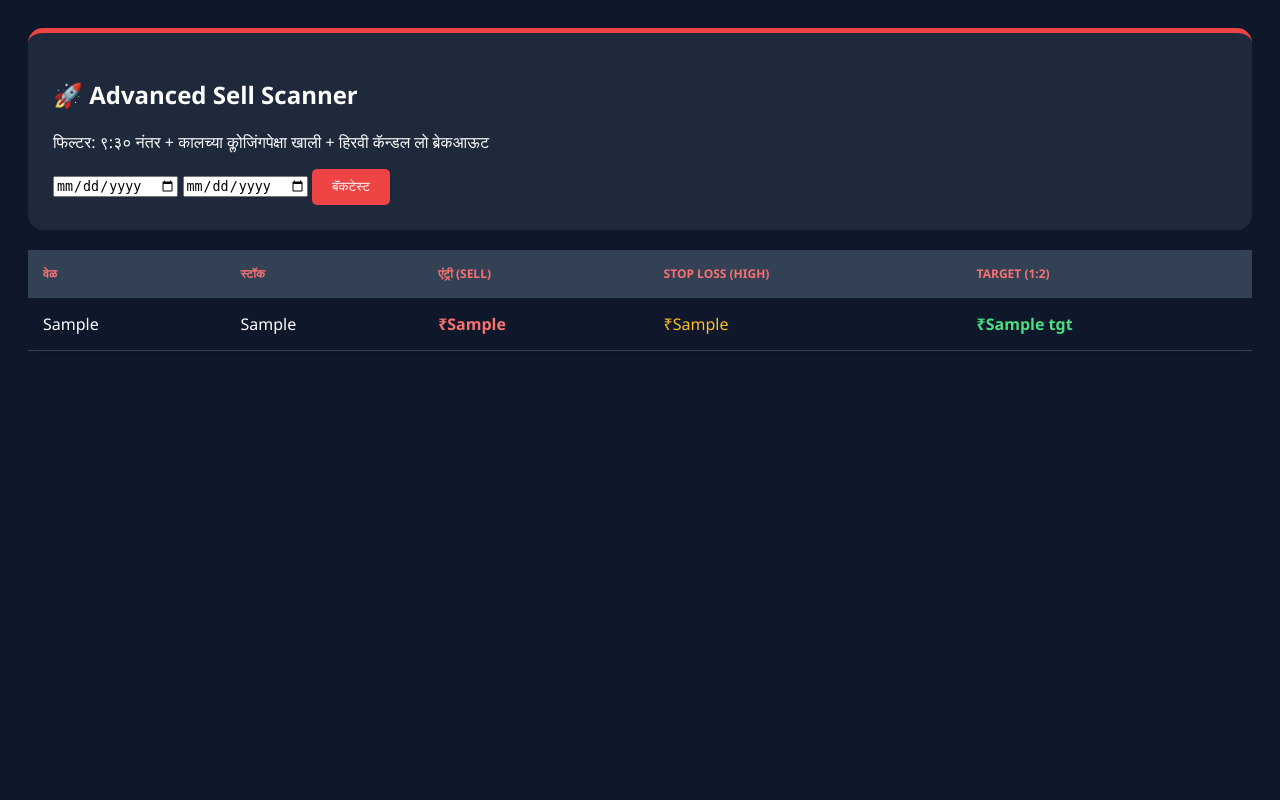
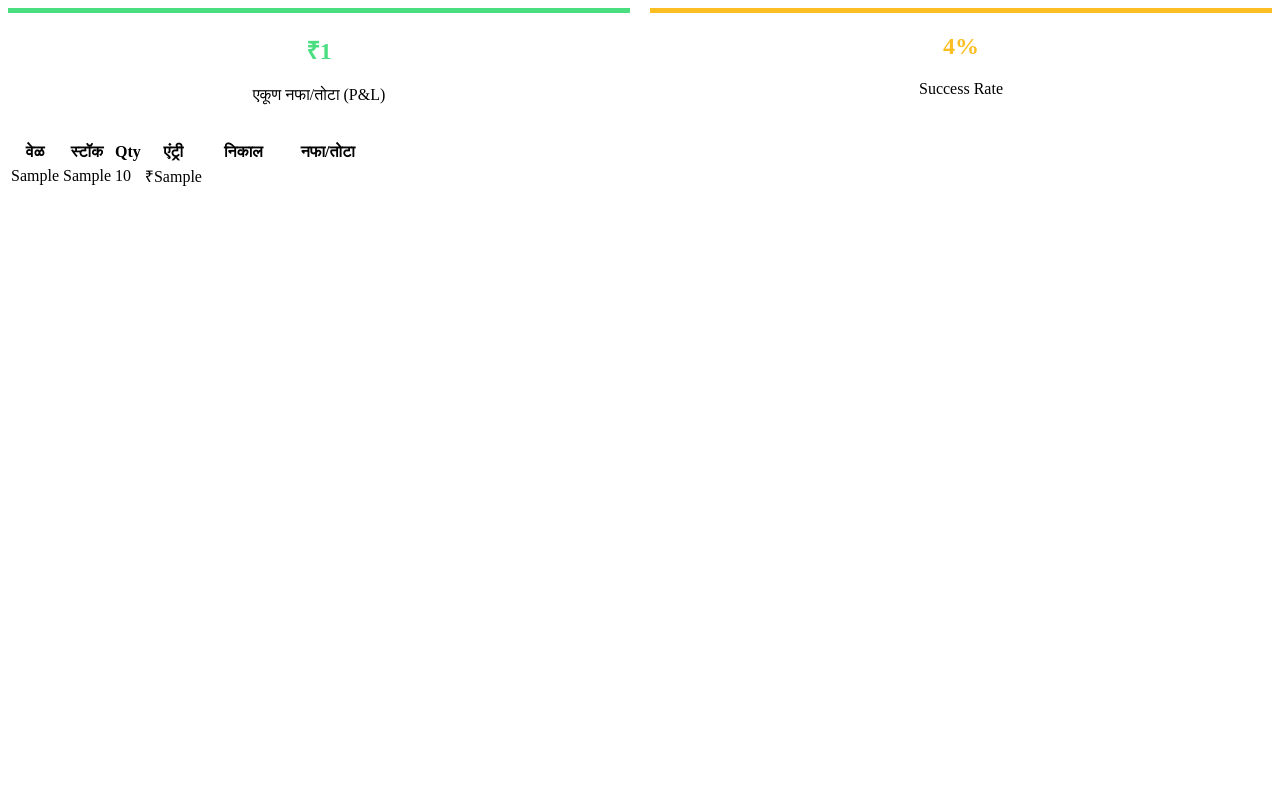
Before and after one commit to dattapwr/nifty-trading-bot, a Flask app: template templates/index.html in a window 1280 px wide. Run offline with Flask 3, Linux system fonts and the light colour scheme; the template is opened without the code that fills it: most values are stand-ins (such as "Sample title", 1, 10 or a date in 2020).

Commit message:
Update index.html

```diff
--- a/templates/index.html
+++ b/templates/index.html
@@ -1,39 +1,23 @@
-<!DOCTYPE html>
-<html lang="mr">
-<head>
-    <meta charset="UTF-8">
-    <title>Advanced Scanner</title>
-    <style>
-        body { font-family: 'Segoe UI', sans-serif; background: #0f172a; color: white; padding: 20px; }
-        .card { background: #1e293b; padding: 25px; border-radius: 15px; border-top: 5px solid #ef4444; margin-bottom: 20px; }
-        table { width: 100%; border-collapse: collapse; margin-top: 20px; box-shadow: 0 4px 6px -1px rgba(0,0,0,0.1); }
-        th, td { padding: 15px; text-align: left; border-bottom: 1px solid #334155; }
-        th { background: #334155; color: #f87171; text-transform: uppercase; font-size: 12px; }
-        .buy-zone { color: #4ade80; font-weight: bold; }
-        .sell-zone { color: #f87171; font-weight: bold; }
-        .sl-zone { color: #fbbf24; }
-    </style>
-</head>
-<body>
-    <div class="card">
-        <h2>🚀 Advanced Sell Scanner</h2>
-        <p>फिल्टर: ९:३० नंतर + कालच्या क्लोजिंगपेक्षा खाली + हिरवी कॅन्डल लो ब्रेकआऊट</p>
-        <form action="/" method="get">
-            <input type="date" name="start_date" required>
-            <input type="date" name="end_date" required>
-            <button type="submit" style="background:#ef4444; color:white; padding:10px 20px; border:none; border-radius:5px; cursor:pointer;">बॅकटेस्ट</button>
-        </form>
+<div style="display: flex; gap: 20px; margin-bottom: 20px;">
+    <div class="card" style="flex: 1; text-align: center; border-top: 5px solid #4ade80;">
+        <h2 style="color: {{ '#4ade80' if total_pnl >= 0 else '#f87171' }}">₹{{ total_pnl }}</h2>
+        <p>एकूण नफा/तोटा (P&L)</p>
+    </div>
+    <div class="card" style="flex: 1; text-align: center; border-top: 5px solid #fbbf24;">
+        <h2 style="color: #fbbf24;">{{ win_rate }}%</h2>
+        <p>Success Rate</p>
+    </div>
 </div>
 
-    {% if bt_results %}
 <table>
     <thead>
         <tr>
             <th>वेळ</th>
             <th>स्टॉक</th>
-                <th>एंट्री (SELL)</th>
-                <th>Stop Loss (High)</th>
-                <th>Target (1:2)</th>
+            <th>Qty</th>
+            <th>एंट्री</th>
+            <th>निकाल</th>
+            <th>नफा/तोटा</th>
         </tr>
     </thead>
     <tbody>
@@ -41,13 +25,15 @@
         <tr>
             <td>{{ r.t }}</td>
             <td>{{ r.s }}</td>
-                <td class="sell-zone">₹{{ r.p }}</td>
-                <td class="sl-zone">₹{{ r.sl }}</td>
-                <td class="buy-zone">₹{{ r.tgt }}</td>
+            <td>{{ r.qty }}</td>
+            <td>₹{{ r.p }}</td>
+            <td style="font-weight:bold; color: {{ '#4ade80' if 'Target' in r.res else '#f87171' if 'SL' in r.res else 'white' }}">
+                {{ r.res }}
+            </td>
+            <td style="font-weight:bold; color: {{ '#4ade80' if r.pnl > 0 else '#f87171' if r.pnl < 0 else 'white' }}">
+                {{ '₹' + r.pnl|string if r.pnl != 0 else '-' }}
+            </td>
         </tr>
         {% endfor %}
     </tbody>
 </table>
-    {% endif %}
-</body>
-</html>
```
Lines whose indentation alone changed are shown as unchanged.
